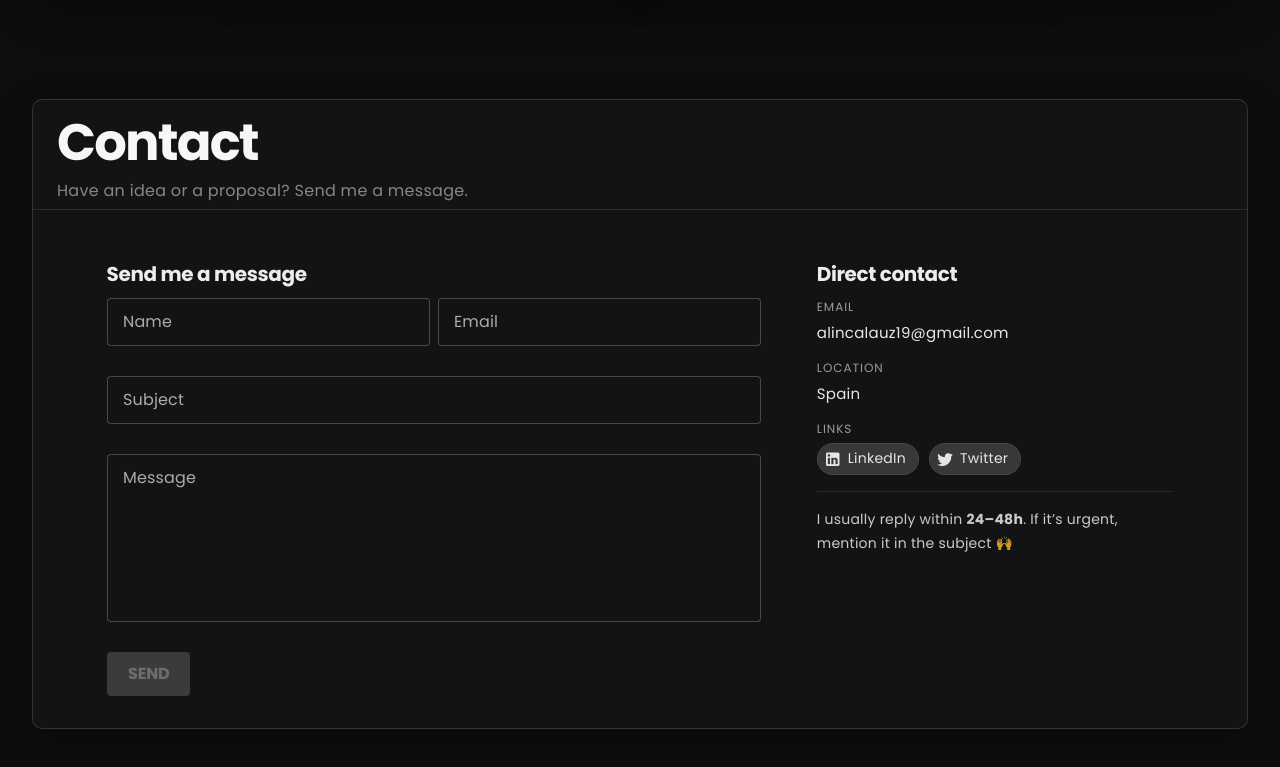
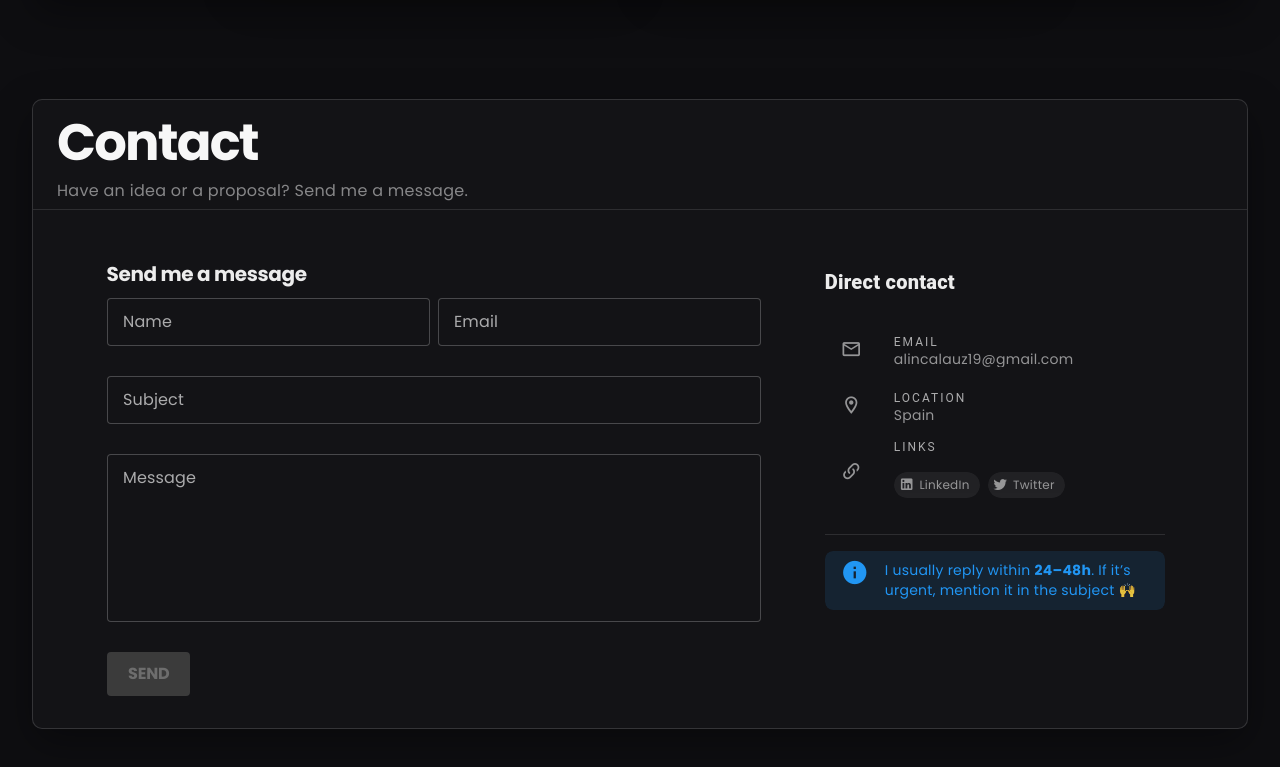
Before and after one commit to Sedres/dev-portfolio, a Vue app: page / in a window 1280 px wide. Shown: the part 2302-3069 px from the top of the page. Built offline with nearby package versions, Linux system fonts and the light colour scheme.

Commit message:
feat:vuetify refactor for contact section

```diff
--- a/src/sections/contact/components/ContactForm.vue
+++ b/src/sections/contact/components/ContactForm.vue
@@ -72,8 +72,6 @@
 </template>
 
 <script setup>
-import { reactive, ref } from 'vue'
-
 const form = reactive({
   name: '',
   email: '',
--- a/src/sections/contact/components/ContactInfo.vue
+++ b/src/sections/contact/components/ContactInfo.vue
@@ -1,43 +1,55 @@
 <template>
-  <v-card class="contact-card" variant="text">
-    <v-card-title class="contact-card-title"> Direct contact </v-card-title>
+  <v-card variant="text" rounded="xl" class="pa-2">
+    <v-card-title class="text-h6 font-weight-black"> Direct contact </v-card-title>
 
-    <v-card-text class="contact-info">
-      <div class="info-row">
-        <div class="info-label">Email</div>
-        <a class="info-value" :href="`mailto:${email}`">
+    <v-card-text class="pt-2">
+      <v-list class="bg-transparent" density="compact" lines="two">
+        <v-list-item prepend-icon="mdi-email-outline">
+          <v-list-item-title class="text-overline opacity-70"> Email </v-list-item-title>
+
+          <v-list-item-subtitle>
+            <a :href="`mailto:${email}`" class="mail-link">
               {{ email }}
             </a>
-      </div>
+          </v-list-item-subtitle>
+        </v-list-item>
 
-      <div class="info-row">
-        <div class="info-label">Location</div>
-        <div class="info-value">{{ location }}</div>
-      </div>
+        <v-list-item prepend-icon="mdi-map-marker-outline">
+          <v-list-item-title class="text-overline opacity-70"> Location </v-list-item-title>
 
-      <div class="info-row">
-        <div class="info-label">Links</div>
+          <v-list-item-subtitle>
+            {{ location }}
+          </v-list-item-subtitle>
+        </v-list-item>
 
-        <div class="info-links">
+        <v-list-item prepend-icon="mdi-link-variant">
+          <v-list-item-title class="text-overline opacity-70"> Links </v-list-item-title>
+
+          <v-list-item-subtitle class="pt-2">
+            <v-chip-group column class="ga-2">
               <v-chip
                 v-for="link in links"
                 :key="link.label"
-            class="info-chip"
                 :href="link.href"
                 target="_blank"
                 rel="noopener noreferrer"
+                variant="tonal"
+                size="small"
                 :prepend-icon="link.icon"
+                class="text-decoration-none"
               >
                 {{ link.label }}
               </v-chip>
-        </div>
-      </div>
+            </v-chip-group>
+          </v-list-item-subtitle>
+        </v-list-item>
+      </v-list>
 
       <v-divider class="my-4" />
 
-      <p class="contact-note">
+      <v-alert variant="tonal" density="compact" type="info" class="rounded-lg">
         I usually reply within <strong>24–48h</strong>. If it’s urgent, mention it in the subject 🙌
-      </p>
+      </v-alert>
     </v-card-text>
   </v-card>
 </template>
@@ -47,59 +59,8 @@ import { email, location, links } from '@config/contact.json'
 </script>
 
 <style scoped>
-.contact-card {
-  border-radius: 16px;
-}
-
-.contact-card-title {
-  font-weight: 800;
-  letter-spacing: -0.02em;
-  color: rgba(255, 255, 255, 0.92);
-}
-
-.contact-info {
-  color: rgba(255, 255, 255, 0.82);
-}
-
-.info-row {
-  margin-bottom: 14px;
-}
-
-.info-label {
-  font-size: 12px;
-  letter-spacing: 0.08em;
-  text-transform: uppercase;
-  opacity: 0.7;
-  margin-bottom: 6px;
-}
-
-.info-value {
-  font-size: 15px;
-  line-height: 1.6;
-  color: rgba(255, 255, 255, 0.9);
+.mail-link {
   text-decoration: none;
-}
-
-.info-links {
-  display: flex;
-  flex-wrap: wrap;
-  gap: 10px;
-}
-
-.info-chip {
-  color: rgba(255, 255, 255, 0.88);
-  border: 1px solid rgba(255, 255, 255, 0.18);
-  background: rgba(255, 255, 255, 0.06);
-}
-
-.info-chip:hover {
-  border-color: rgba(255, 255, 255, 0.3);
-  background: rgba(255, 255, 255, 0.09);
-}
-
-.contact-note {
-  margin: 0;
-  line-height: 1.7;
-  color: rgba(255, 255, 255, 0.78);
+  color: inherit;
 }
 </style>
```
Lines whose indentation alone changed are shown as unchanged.
